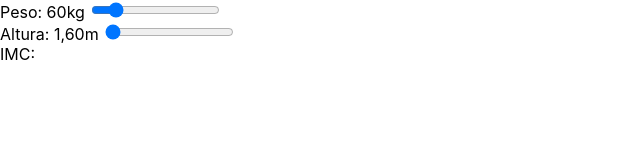
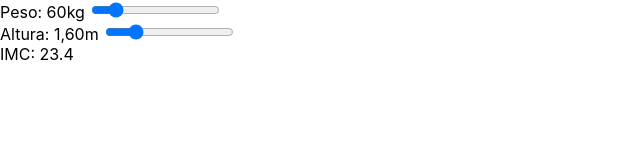
Before and after one commit to zomervinicius/IMCFrontendTest, a React (Create React App) app: page / in a window 1280 px wide. Shown: the top 160 px of the page, without its empty margins (0-640 px from the left). Built offline with nearby package versions, Linux system fonts and the light colour scheme.

Commit message:
working example

```diff
--- a/src/ImcCalculator.js
+++ b/src/ImcCalculator.js
@@ -1,19 +1,44 @@
-import React from "react"
+import React, { useEffect, useState } from "react"
 import Slider from "./Slider"
 
 export default function ImcCalculator() {
+  const [weight, setWeight] = useState(60)
+  const [height, setHeight] = useState(1.6)
+  const [imcValue, setImcValue] = useState(0)
+  const onWeightChange = e => {
+    setWeight(e.target.value)
+  }
+  const onHeightChange = e => {
+    setHeight(e.target.value)
+  }
+  useEffect(() => {
+    const calcImc = () => {
+      setImcValue((weight / (height * height)).toFixed(1))
+    }
+    calcImc()
+  }, [height, weight])
   return (
     <div>
-      <Slider min={40} max={180} value={60} label={"Peso"} suffix={"kg"} />
+      <Slider
+        min={40}
+        max={180}
+        value={weight}
+        label={"Peso"}
+        step={1}
+        suffix={"kg"}
+        onChange={onWeightChange}
+      />
       <Slider
         min={1.5}
         max={2.0}
-        value={1.6}
+        step={0.01}
+        value={height}
         label={"Altura"}
         suffix={"m"}
+        onChange={onHeightChange}
         isDecimal
       />
-      <span>IMC: </span>
+      <span>IMC: {imcValue}</span>
     </div>
   )
 }
--- a/src/Slider.js
+++ b/src/Slider.js
@@ -1,15 +1,32 @@
 import React from "react"
 
-export default function Slider({ min, max, value, label, suffix, isDecimal }) {
-  const replaceDot =
-    value
-      .toString()
-      .replace(".", ",")
-      .replace(" ", "") + 0
+export default function Slider({
+  min,
+  max,
+  value,
+  label,
+  suffix,
+  isDecimal,
+  onChange,
+  step
+}) {
+  const replaceDot = parseFloat(value)
+    .toFixed(2)
+    .toString()
+    .replace(".", ",")
+    .replace(" ", "")
+
   return (
     <div>
       <span>{`${label}: ${isDecimal ? replaceDot : value}${suffix} `}</span>
-      <input type="range" min={min} max={max} value={value}></input>
+      <input
+        type="range"
+        min={min}
+        max={max}
+        value={value}
+        onChange={onChange}
+        step={step}
+      ></input>
     </div>
   )
 }
```
